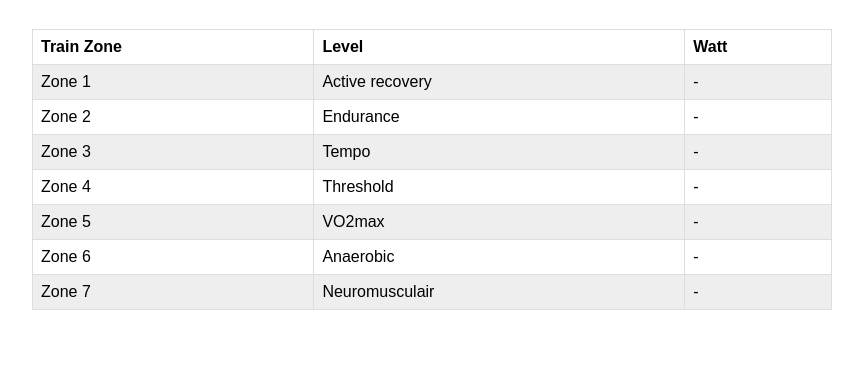
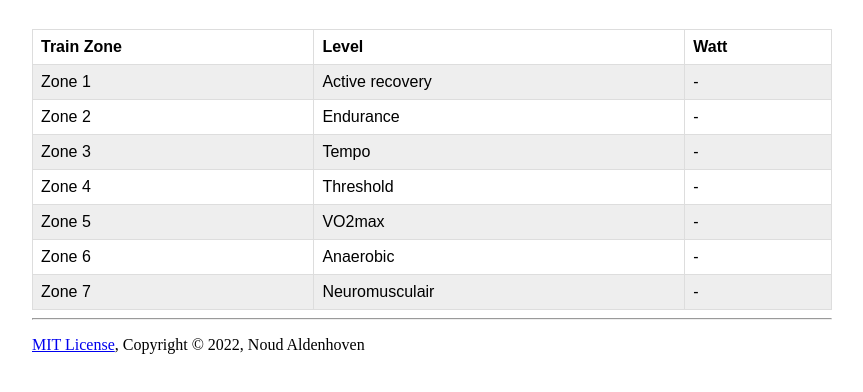
Before and after one commit to noudald/train-zone-calculator, a plain HTML site: page index.html in a window 1280 px wide. Shown: the part 112-504 px from the top of the page, without its empty margins (208-1071 px from the left). Drawn offline with Linux system fonts and the light colour scheme.

Commit message:
Add MIT License to tool

```diff
--- a/index.html
+++ b/index.html
@@ -348,6 +348,14 @@
                 </div>
 
             </div>
+
+            <footer>
+                <hr></hr>
+                <p id="footerText">
+                    <a href="https://choosealicense.com/licenses/mit/">MIT License</a>,
+                    Copyright &copy; 2022, Noud Aldenhoven
+                </p>
+            </footer>
         </div>
 
 
```
Also changed, not shown: 1 other file.
